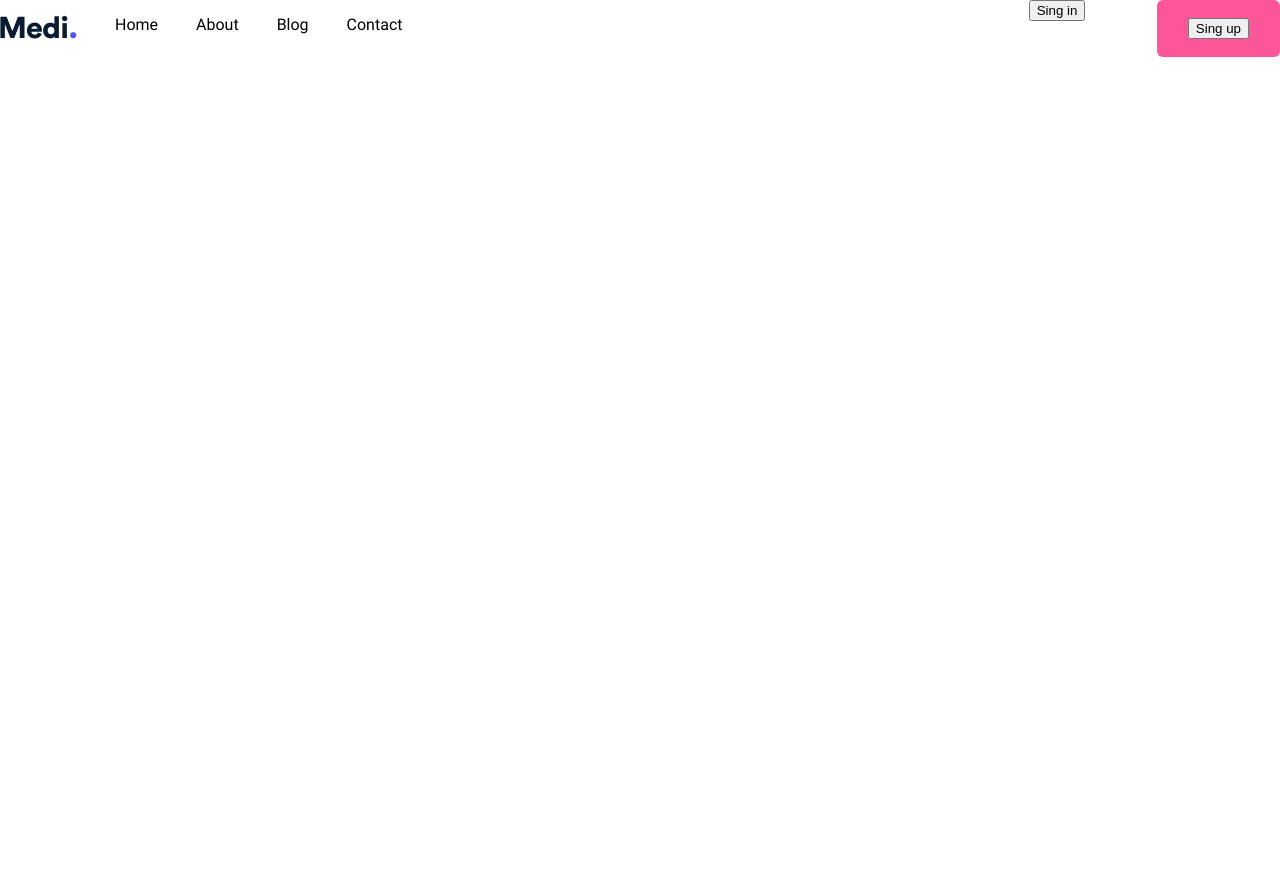
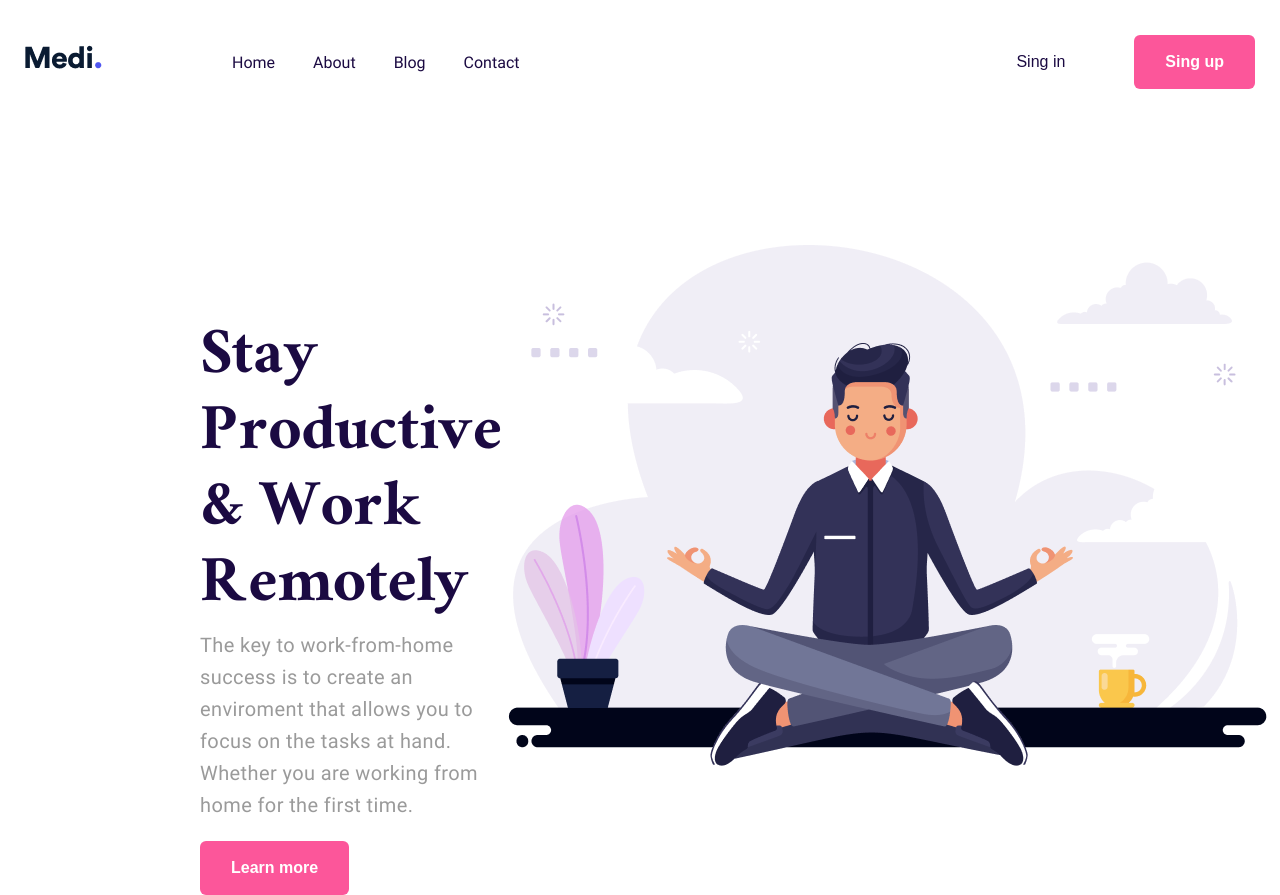
Before and after one commit to IT-Cluster-Academy-FWD/fwdo-2-layout-practice, a plain HTML site: page team/maks.html in a window 1280 px wide. Before the commit the page ends 800 px from the top, so only its background shows below. Drawn offline with Linux system fonts and the light colour scheme.

Commit message:
featur- maks

```diff
--- a/css/maks.css
+++ b/css/maks.css
@@ -12,53 +12,125 @@
 body {
   margin: 0;
   padding: 0;
-  font-family: "Roboto";
   font-size: 16px;
+  font-family: 'Roboto', sans-serif;
+  color: #1B0A42;
 }
 
-.container {
+/*Header*/
+.header {
   display: flex;
+  justify-content: center;
+  margin-bottom: 140px;
 }
 
 .header-container {
-  justify-content: space-between;
-  align-items: center;
+  display: flex;
+  max-width: 1400px;
+  width: 100%;
+  margin-top: 35px;
+  margin-left: 25px;
+  margin-right: 25px;
+}
+
+.navigation-items-register, .navigation-items {
+  list-style: none;
+}
+
+.navigtion-link {
+  text-decoration-line: none;
+  color: #1B0A42;
+  line-height: 24px;
+  margin-right: 38px;
+}
+
+.navigtion-link-sing-up {
+  margin-right: 0;
+}
+
+.logo-nav {
+ margin-top: 10px;
+ margin-right: 90px;
 }
 
 .header-nav {
+  width: 100%;
   display: flex;
+  justify-content: space-between;
 }
 
 .navigation-items {
-  list-style: none;
-  margin: 0;
-  padding: 0;
   display: flex;
-}
-
-.navigation-item {
-  margin-left: 38px;
 }
 
 .navigation-items-register {
   display: flex;
-  justify-self: flex-end;
-  list-style: none;
-  margin: 0;
-  padding: 0;
+  margin-top: 0;
 }
 
-.navigation-item-register {
-  margin-left: 71.3px;
+.register-button {
+  font-size: 16px;
+  padding: 18px 31px;
+  border: 0;
+  background-color: white;
+  color: #1B0A42;
 }
 
-.navigatin-link {
-  text-decoration: none;
-  color: black;
+.register-button-sing-up {
+  color: #ffffff;
+  background: #FC569A;
+  border-radius: 6px;
+  font-weight: bold;
 }
 
-.navigation-item-register:last-child {
+/*Main*/
+.main-box {
+  display: flex;
+}
+
+.section-img {
+  width: 778px;
+  height: 526px;
+}
+
+.youga-img {
+  width: 100%;
+  height: auto;
+}
+
+.section-discription {
+
+
+}
+
+.discription-title {
+  font-family: 'Ramaraja', serif;
+  font-size: 72px;
+  line-height: 76px;
+  font-weight: 300;
+  text-align: left;
+  margin-left: 200px;
+  margin-top: 80px;
+  margin-bottom: 0;
+  letter-spacing: 0.02em;
+}
+
+.discription-parahraph {
+  font-size: 20px;
+  line-height: 32px;
+  margin-left: 200px;
+  margin-top: 0;
+  letter-spacing: 0.02em;
+  color: #9A9A9A;
+}
+
+.button-info {
+  padding: 18px 31px;
+  border: 0;
   background: #FC569A;
+  color: #ffffff;
   border-radius: 6px;
-  padding: 18px 31px ;
+  font-size: 16px;
+  font-weight: bold;
+  margin-left: 200px;
 }
--- a/team/maks.html
+++ b/team/maks.html
@@ -1,44 +1,58 @@
 <!DOCTYPE html>
 <html lang="en">
-
 <head>
   <meta charset="UTF-8">
   <meta name="viewport" content="width=device-width, initial-scale=1.0">
-  <link rel="stylesheet" href="/css/maks.css">
-  <title>Document</title>
+  <link rel="stylesheet" href="../css/maks.css">
+  <title>yoga-man</title>
 </head>
-
 <body>
   <header class="header">
     <div class="container header-container">
+      <div class="logo-nav">
+        <a href="#"><img src="../img/logo.png" alt="logo"></a>
+      </div>
       <div class="header-nav">
-        <a href="#" class="logo"><img src="/img/logo.png" alt="logo" ></a>
-
         <ul class="navigation-items">
-          <li class="navigation-item">
-            <a href="#" class="navigatin-link">Home</a>
+          <li class="navigtion-item">
+            <a href="#" class="navigtion-link">Home</a>
           </li>
-          <li class="navigation-item">
-            <a href="#" class="navigatin-link">About</a>
+          <li class="navigtion-item">
+            <a href="#" class="navigtion-link">About</a>
           </li>
-          <li class="navigation-item">
-            <a href="#" class="navigatin-link">Blog</a>
+          <li class="navigtion-item">
+            <a href="#" class="navigtion-link">Blog</a>
           </li>
-          <li class="navigation-item">
-            <a href="#" class="navigatin-link">Contact</a>
+          <li class="navigtion-item">
+            <a href="#" class="navigtion-link">Contact</a>
+          </li>
+        </ul>
+        <ul class="navigation-items-register">
+          <li class="navigtion-item-register">
+            <a href="#" class="navigtion-link"><button class="register-button">Sing in</button></a>
+          </li>
+          <li class="navigtion-item-register">
+            <a href="#" class="navigtion-link navigtion-link-sing-up"><button class="register-button register-button-sing-up">Sing up</button></a>
           </li>
         </ul>
       </div>
-        <ul class="navigation-items-register">
-          <li class="navigation-item-register">
-            <a href="#" class="navigatin-link"><button type="button" class="register-button">Sing in</button></a>
-          </li>
-          <li class="navigation-item-register">
-            <a href="#" class="navigatin-link"><button type="button" class="register-button">Sing up</button></a>
-          </li>
-        </ul  >
     </div>
   </header>
+  <main class="main">
+    <div class="main-box">
+      <section class="section-discription">
+        <h1 class="discription-title">Stay Productive &
+          Work Remotely</h1>
+        <p class="discription-parahraph">The key to work-from-home success is to create an
+          enviroment that allows you to focus on the tasks at hand. Whether you are working from home for the first time.</p>
+        <a href="#" class="navigtion-link"><button class="button-info">Learn more</button></a>
+      </section>
+      <section class="section-img">
+        <img src="../img/frame_4.png" alt="yoga-man" class="yoga-img">
+      </section>
+    </div>
+
+  </main>
+
 </body>
-
 </html>
```
